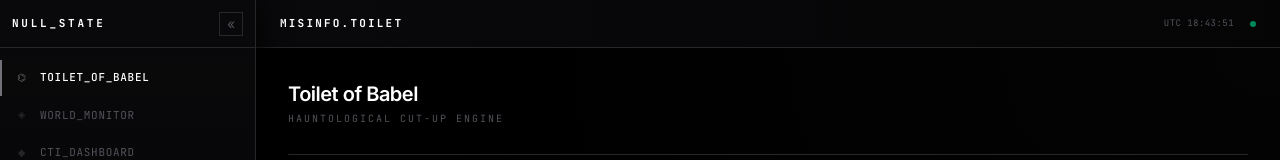
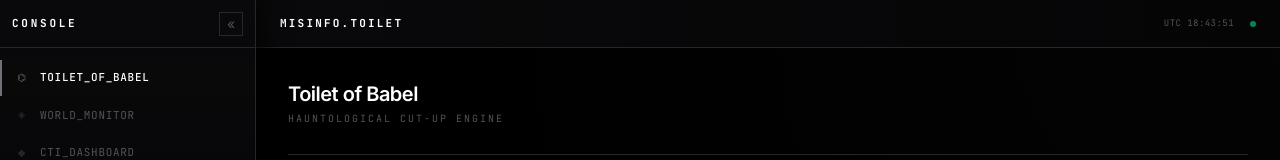
Before and after one commit to r0xx3d/r0xx3d.github.io, a React (Vite) app: page / in a window 1280 px wide. Shown: the top 160 px of the page. Built offline with nearby package versions, Linux system fonts and the light colour scheme.

Commit message:
style: rename NULL_STATE to Console

```diff
--- a/index.html
+++ b/index.html
@@ -3,11 +3,11 @@
   <head>
     <meta charset="UTF-8" />
     <meta name="viewport" content="width=device-width, initial-scale=1.0" />
-    <meta name="description" content="NULL_STATE — Obsidian Terminal. Autonomous intelligence dashboard aggregating threat intel, geopolitical signals, and hauntological analysis." />
+    <meta name="description" content="Console — Obsidian Terminal. Autonomous intelligence dashboard aggregating threat intel, geopolitical signals, and hauntological analysis." />
     <meta name="theme-color" content="#000000" />
     <link rel="preconnect" href="https://fonts.googleapis.com" />
     <link rel="preconnect" href="https://fonts.gstatic.com" crossorigin />
-    <title>NULL_STATE — Obsidian Terminal</title>
+    <title>Console — Obsidian Terminal</title>
     <style>body{background:#000;margin:0}</style>
   </head>
   <body>
--- a/src/components/Terminal.jsx
+++ b/src/components/Terminal.jsx
@@ -48,7 +48,7 @@ export default function Terminal() {
       <div className="h-screen bg-black text-obsidian-200 font-mono flex flex-col items-center justify-center scan-overlay">
         <div className="space-y-2 text-xs tracking-wider uppercase">
           <p className={`transition-opacity duration-300 ${bootPhase >= 0 ? 'opacity-100' : 'opacity-0'}`}>
-            <span className="text-obsidian-500">[INIT]</span> NULL_STATE SECURE BOOT v4.0.1
+            <span className="text-obsidian-500">[INIT]</span> CONSOLE SECURE BOOT v4.0.1
           </p>
           <p className={`transition-opacity duration-300 ${bootPhase >= 1 ? 'opacity-100' : 'opacity-0'}`}>
             <span className="text-obsidian-500">[SYNC]</span> Establishing data streams...
@@ -85,7 +85,7 @@ export default function Terminal() {
         <div className="h-12 border-b border-obsidian-700 flex items-center justify-between px-3 shrink-0">
           {isExpanded && (
             <h1 className="text-white font-bold tracking-[0.25em] text-[11px] uppercase font-mono">
-              NULL_STATE
+              CONSOLE
             </h1>
           )}
           <button
```
